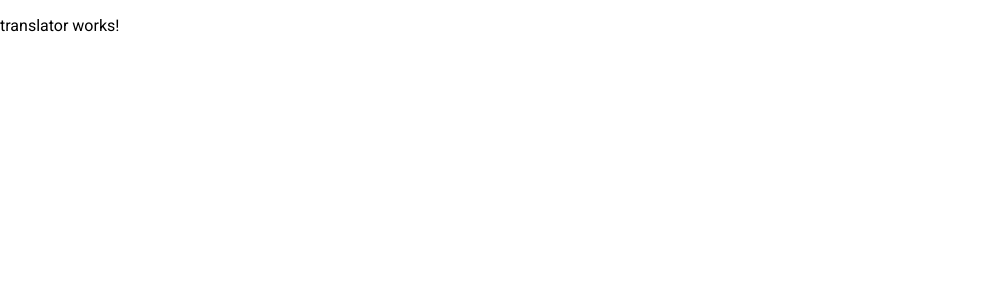
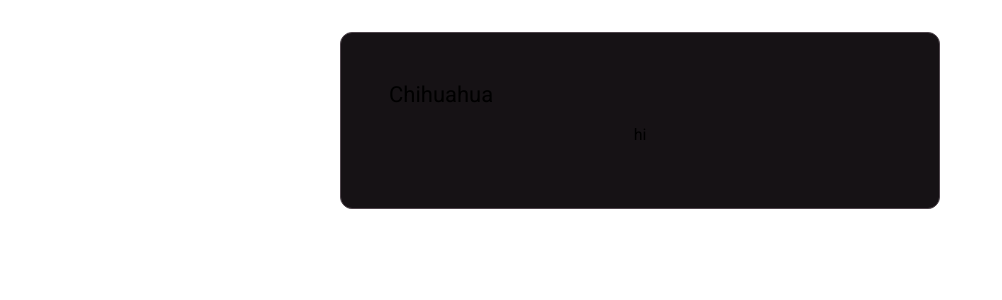
Before and after one commit to neoThobela/morse-code-generator, an Angular app: page / in a window 1280 px wide. Shown: the top 300 px of the page, without its empty margins (0-1002 px from the left). Built offline with nearby package versions, Linux system fonts and the light colour scheme.

Commit message:
add the card

```diff
--- a/src/app/app.module.ts
+++ b/src/app/app.module.ts
@@ -4,6 +4,8 @@ import { BrowserModule } from '@angular/platform-browser';
 import { AppRoutingModule } from './app-routing.module';
 import { AppComponent } from './app.component';
 import { TranslatorComponent } from './components/translator/translator.component';
+
+import { MatCardModule } from '@angular/material/card';
 
 @NgModule({
   declarations: [
@@ -12,7 +14,8 @@ import { TranslatorComponent } from './components/translator/translator.componen
   ],
   imports: [
     BrowserModule,
-    AppRoutingModule
+    AppRoutingModule,
+    MatCardModule
   ],
   providers: [],
   bootstrap: [AppComponent]
--- a/src/app/components/translator/translator.component.html
+++ b/src/app/components/translator/translator.component.html
@@ -1 +1,11 @@
-<p>translator works!</p>
+<mat-card class="example-card" appearance="outlined">
+  <mat-card-header>
+    <mat-card-title>Chihuahua</mat-card-title>
+  </mat-card-header>
+  <mat-card-content>
+    <p>hi</p>
+  </mat-card-content>
+  <mat-card-footer class="example-card-footer">
+
+  </mat-card-footer>
+</mat-card>
--- a/src/app/components/translator/translator.component.scss
+++ b/src/app/components/translator/translator.component.scss
@@ -0,0 +1,10 @@
+.example-card {
+ max-width: 600px;
+  margin: 2rem auto;
+  padding: 2rem;
+  text-align: center;
+}
+
+.example-card-footer {
+  padding: 16px;
+}
```
Also changed, not shown: 1 other file (tests, documents, lock files or other folders).
